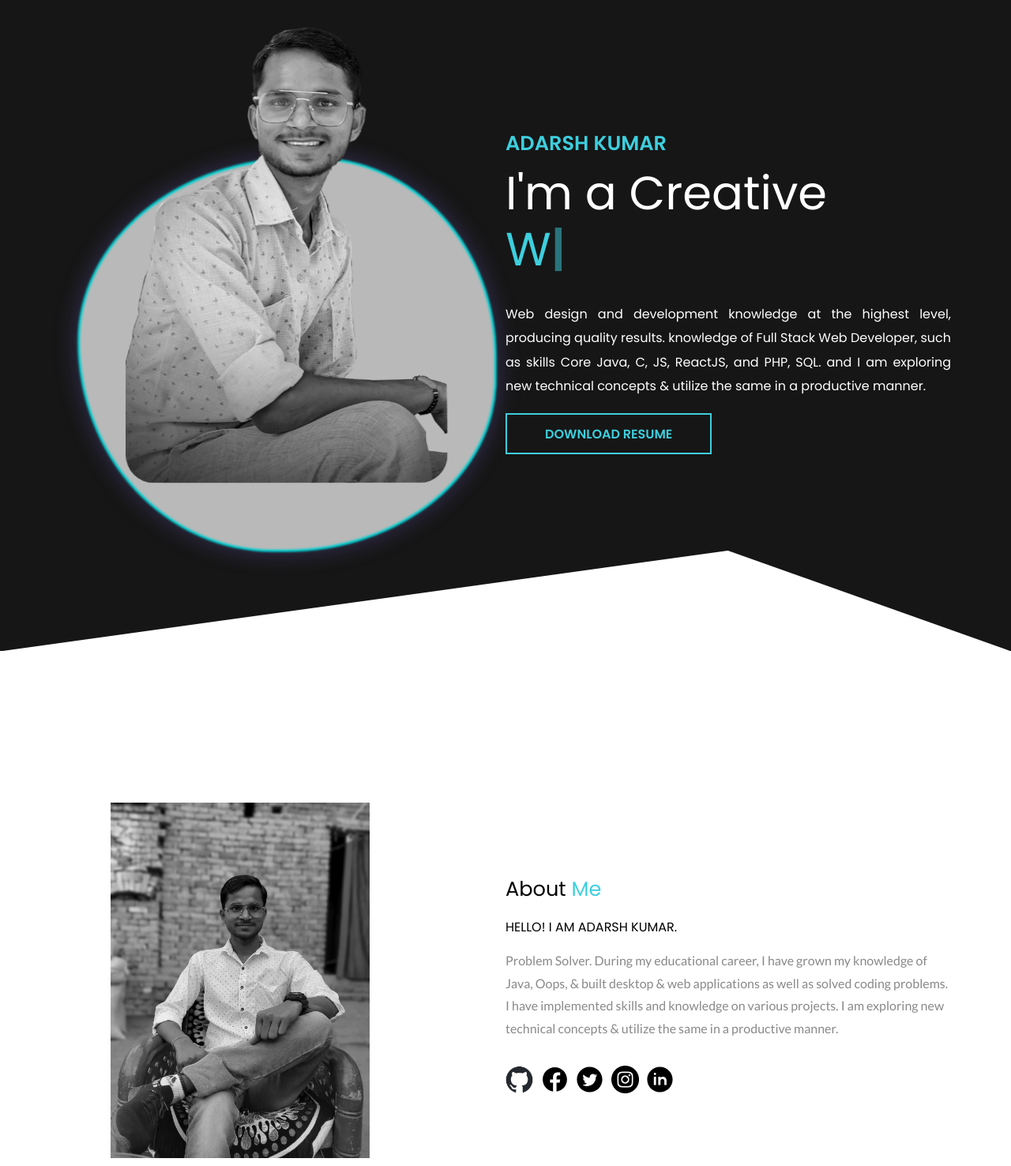
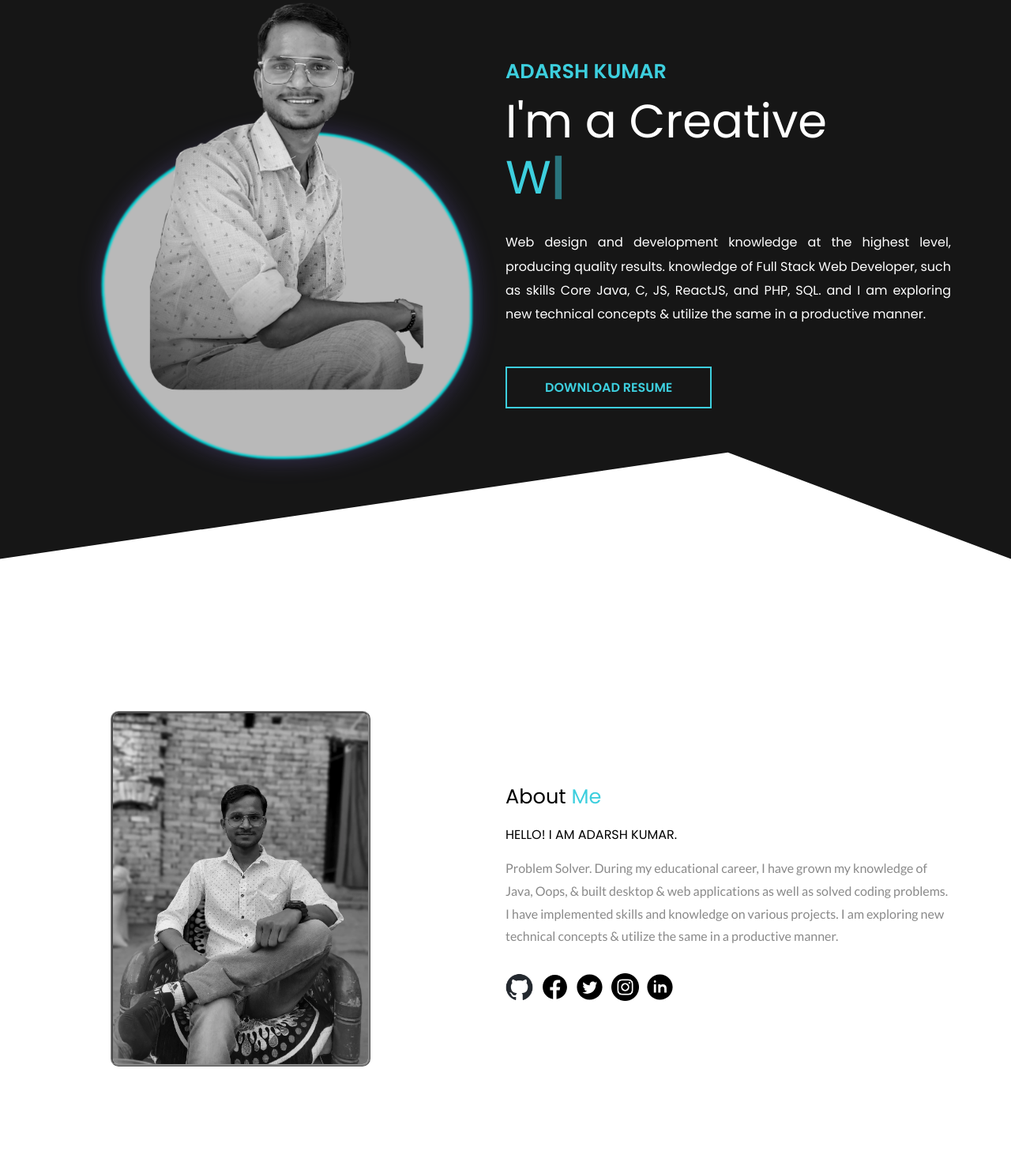
Before and after one commit to MindedCode/Adarsh-Portfolio, a plain HTML site: page index.html in a window 1280 px wide. Shown: the part 85-1561 px from the top of the page at 79% size. Drawn offline with nearby package versions, Linux system fonts and the light colour scheme; no server answers.

Commit message:
improve the Home ui

```diff
--- a/css/style.css
+++ b/css/style.css
@@ -30,7 +30,7 @@ html {
 
 header {
     background: var(--dark);
-    clip-path: polygon(0 0, 100% 0, 100% 100%, 72% 86%, 0% 100%);
+    clip-path: polygon(0 0, 100% 0, 100% 100%, 72% 83%, 0% 100%);
 }
 
 .container {
@@ -78,7 +78,7 @@ header nav .left a:hover {
 }
 
 header nav {
-    padding: 2rem;
+    padding: 1rem;
 }
 
 header nav .branding {
@@ -109,7 +109,7 @@ header nav h1 span {
 }
 
 .hero .left img {
-    width: 400px;
+    width: 340px;
     /* height: auto; */
     margin-top: -2rem;
     margin-bottom: 10rem;
@@ -249,7 +249,7 @@ header nav h1 span {
 
 .hero .right p {
     line-height: 1.9rem;
-    margin-bottom: 2rem;
+    margin-bottom: 4rem;
 }
 
 /* .wave-container::after {
@@ -272,10 +272,20 @@ section {
     padding: 12rem 0;
 }
 
+.creative {
+    border-radius: 10px;
+    border: 2px solid rgba(0, 0, 0, 0.7);
+    /* filter: blur(1px); */
+}
+
+
 section.about .about-me-img {
     height: 450px;
-    padding-right: 4rem;
-    padding-left: 4rem;
+    margin-right: 4rem;
+    margin-left: 4rem;
+    border-radius: 10px;
+    border: 3px ridge rgba(0, 0, 0, 0.7);
+
 }
 
 section.about h1 {
--- a/index.html
+++ b/index.html
@@ -115,8 +115,8 @@ Verson: V1.00
         </header>
         <section id="about" class="about">
             <div class="container flex items-center about-inner-wrap">
-                <div class="flex-1">
-                    <img class="about-me-img " src="img/man2.webp" alt="">
+                <div class="flex-1 blur-border">
+                    <img class="about-me-img creative" src="img/man2.webp" alt="">
                 </div>
                 <div class="flex-1">
                     <h1>About<span> Me</span></h1>
```
